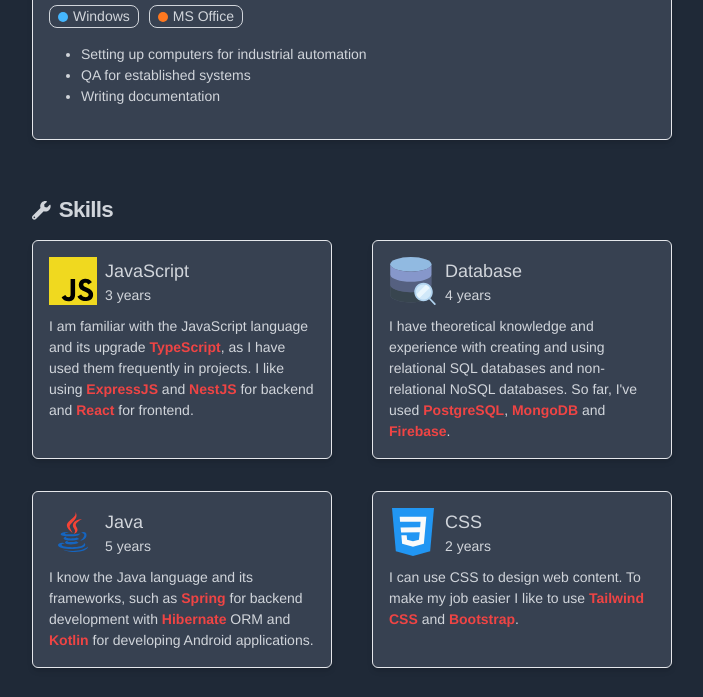
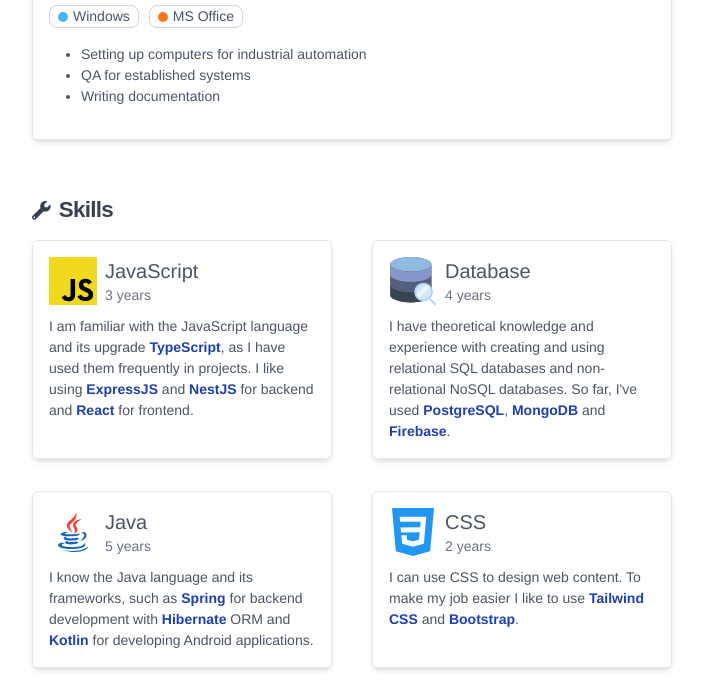
Before and after one commit to dbecaj/dbecaj.github.io, a Gatsby site: page / in a window 1280 px wide. Shown: the part 966-1663 px from the top of the page, without its empty margins (288-991 px from the left). Built offline with nearby package versions, Linux system fonts and the light colour scheme; Gatsby itself is replaced by a stand-in of ours.

Commit message:
Changed dark theme to light theme

```diff
--- a/content/site-data_sl.json
+++ b/content/site-data_sl.json
@@ -101,37 +101,37 @@
       {
         "name": "JavaScript",
         "icon": "js",
-        "experience": "3 years",
+        "experience": "3 leta",
         "text": "Dobro poznam jezik JavaScript in njegovo nadgradnjo [TypeScript](https://www.typescriptlang.org/), saj sem ju pogosto uporabljal pri projektih. Od večjih ogrodji sem že delal z [ExpressJS](https://expressjs.com/) ter [NestJS](https://nestjs.com/) za backend, zelo rad pa za frontend uporabljam [React](https://reactjs.org/)."
       },
       {
         "name": "Podatkovne baze",
         "icon": "database",
-        "experience": "4 years",
+        "experience": "4 leta",
         "text": "Imam teoretsko znanje in izkušnje z ustvarjanjem in uporabo relacijskih podatkovnih baz SQL in ne-relacijskih NoSQL baz. Do sedaj sem uporabljal [PostgreSQL](https://www.postgresql.org/) za SQL ter [MongoDB](https://www.mongodb.com/) in [Firebase](https://firebase.google.com/) pri NoSQL."
       },
       {
         "name": "Java",
         "icon": "java",
-        "experience": "5 years",
+        "experience": "5 leta",
         "text": "Poznam jezik Java in njegova ogrodja, kot so [Spring](https://spring.io/) za backend in [Hibernate](https://hibernate.org/) ORM, ter jezik [Kotlin](https://kotlinlang.org/) za izdelavo Android aplikacij."
       },
       {
         "name": "CSS",
         "icon": "css",
-        "experience": "2 years",
+        "experience": "2 leti",
         "text": "Znam uporabljati CSS za oblikovanje spletne vsebine. Da si olajšam delo rad uporabljam [Tailwind CSS](https://tailwindcss.com/) in [Bootstrap](https://getbootstrap.com/)."
       },
       {
         "name": "Linux",
         "icon": "linux",
-        "experience": "2 years",
+        "experience": "2 leti",
         "text": "Linux uporabljam profesionalno in hobijsko, ker mi je všeč prilagajanje sistema mojim zahtevam. Znam pisati shell skripte, od orodji pa znam uporabljati regexp, sed ter vim."
       },
       {
         "name": "Python",
         "icon": "python",
-        "experience": "3 years",
+        "experience": "3 leta",
         "text": "Za pisanje krajših skript in podatkovnega rudarjenja rad uporabljam Python. Od njegovih knjižnic uporabljam [NumPy](https://numpy.org/) in [matplotlib](https://matplotlib.org/)."
       }
     ]
--- a/src/components/layout.js
+++ b/src/components/layout.js
@@ -8,7 +8,7 @@
       max-w-2xl
       pt-4 pb-24
       px-4
-      text-gray-300
+      text-gray-600
     ">
       { children }
     </div>
--- a/src/components/section-heading.js
+++ b/src/components/section-heading.js
@@ -3,9 +3,9 @@
 
 export function SectionHeading(props) {
   return (
-    <div class={`flex items-center mt-14 mb-4 ${props.class}`}>
+    <div class={`flex items-center mt-14 mb-4 text-gray-700 ${props.class}`}>
       <FontAwesomeIcon icon={props.icon} size="lg" />
-      <h3 class="sectionHeading ml-2 text-gray-300">{props.title}</h3>
+      <h3 class="sectionHeading ml-2">{props.title}</h3>
     </div>
   )
 }
--- a/src/components/skill-desc.js
+++ b/src/components/skill-desc.js
@@ -19,7 +19,7 @@
 export function SkillDesc(props) {
   // Add custom style to html elements for markdown to html conversion
   const components = {
-    a: ({node, ...props}) => <a class="text-red-500 font-bold" {...props} />
+    a: ({node, ...props}) => <a class="text-blue-800 font-bold" {...props} />
   }
 
   return (
@@ -29,8 +29,8 @@
           {icons[props.icon]}
         </div>
         <div class="flex flex-col">
-          <h3 class="text-lg">{props.techName}</h3>
-          <p>{props.experience}</p>
+          <h3 class="text-xl">{props.techName}</h3>
+          <p class="text-gray-500">{props.experience}</p>
         </div>
       </div>
 
--- a/src/pages/index.js
+++ b/src/pages/index.js
@@ -22,7 +22,7 @@
   const siteData = supportedLanguages[pageLang] ? supportedLanguages[pageLang] : supportedLanguages['en']
 
   return (
-    <div class="bg-gray-800">
+    <div>
       <Helmet>
         <title>{siteData.name}</title>
         <meta name="description" content={siteData.description} />
@@ -48,7 +48,7 @@
                 position={job.position}
                 technologies={job.technologies}
                 tasks={job.tasks}
-                class="mb-8 shadow-md p-4 border rounded-md bg-gray-700"
+                class="mb-8 shadow-md p-4 border rounded-md"
               />
             )
           })}
@@ -64,7 +64,7 @@
                   techName={skill.name}
                   experience={skill.experience}
                   text={skill.text}
-                  class="shadow-md p-4 border rounded-md bg-gray-700"
+                  class="shadow-md p-4 border rounded-md"
                 />
               )
             })}
@@ -83,7 +83,7 @@
                 gradeAvg={education.gradeAvg}
                 gradeTotal={education.gradeTotal}
                 competencies={education.competencies}
-                class="mb-8 shadow-md p-4 border rounded-md bg-gray-700"
+                class="mb-8 shadow-md p-4 border rounded-md"
               />
             )
           })}
```
